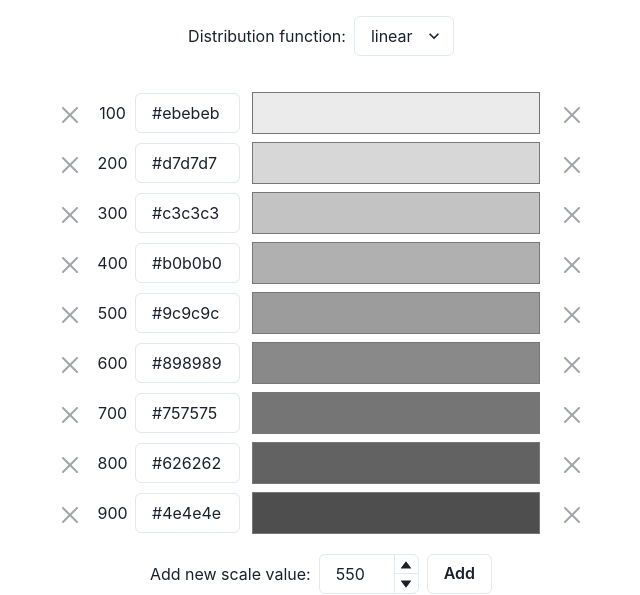
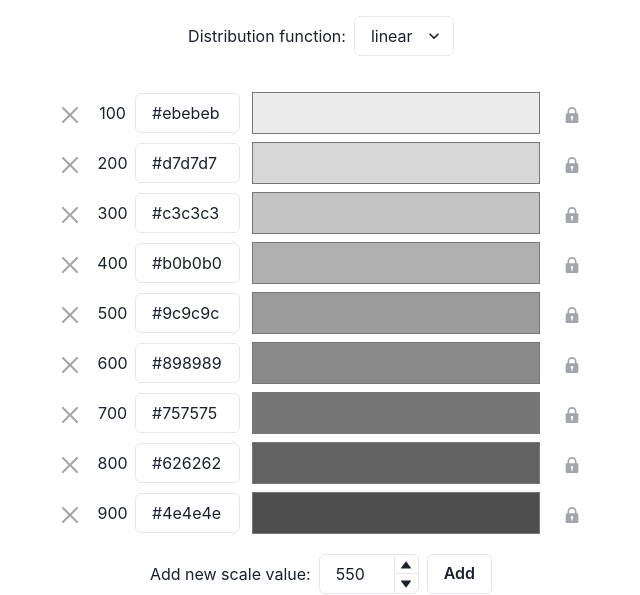
Before and after one commit to isBatak/color-scheme-builder, a React (Create React App) app: page / in a window 1280 px wide. Shown: the top 595 px of the page, without its empty margins (319-959 px from the left). Built offline with nearby package versions, Linux system fonts and the light colour scheme.

Commit message:
UI improvement - add lock icon instead of x

```diff
--- a/src/components/App.tsx
+++ b/src/components/App.tsx
@@ -6,6 +6,7 @@ import { OutputColorsJson } from "./OutputColorsJson";
 import { ClearButton } from "./ClearButton";
 import { generateColors, distributionFunctionTypes } from "../utils/color-utils";
 import { sortNumbers } from "../utils/math-utils";
+import { LockButton } from "./LockButton";
 
 export const App = () => {
   const [colors, setColors] = useState(defaultColors);
@@ -140,7 +141,7 @@ export const App = () => {
                   onChange={(e) => defineColor(scale, e.target.value)}
                 />
 
-                <ClearButton
+                <LockButton
                   label="Clear defined color"
                   onClick={() => defineColor(scale, "")}
                   disabled={!isDefined}
--- /dev/null
+++ b/src/components/LockButton.tsx
@@ -0,0 +1,21 @@
+import { FC, MouseEventHandler } from "react";
+import { LockIcon } from "@chakra-ui/icons";
+import { IconButton } from "@chakra-ui/button";
+
+interface ILockButton {
+  label: string;
+  onClick: MouseEventHandler<HTMLButtonElement>;
+  disabled: boolean;
+}
+
+export const LockButton: FC<ILockButton> = ({ label, onClick, disabled,  }) => {
+  return (
+    <IconButton
+      aria-label={label}
+      icon={<LockIcon />}
+      variant="unstyled"
+      onClick={onClick}
+      disabled={disabled}
+    />
+  );
+};
```
Also changed, not shown: 2 other files (tests, documents, lock files or other folders).
